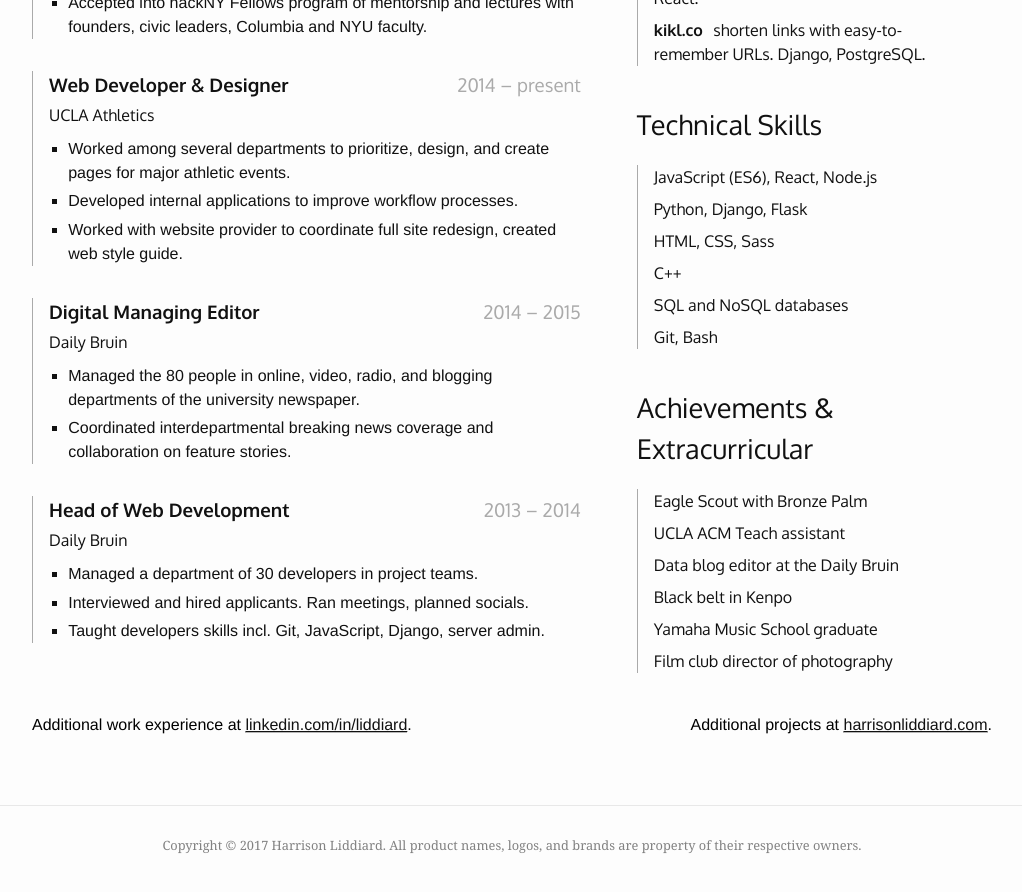
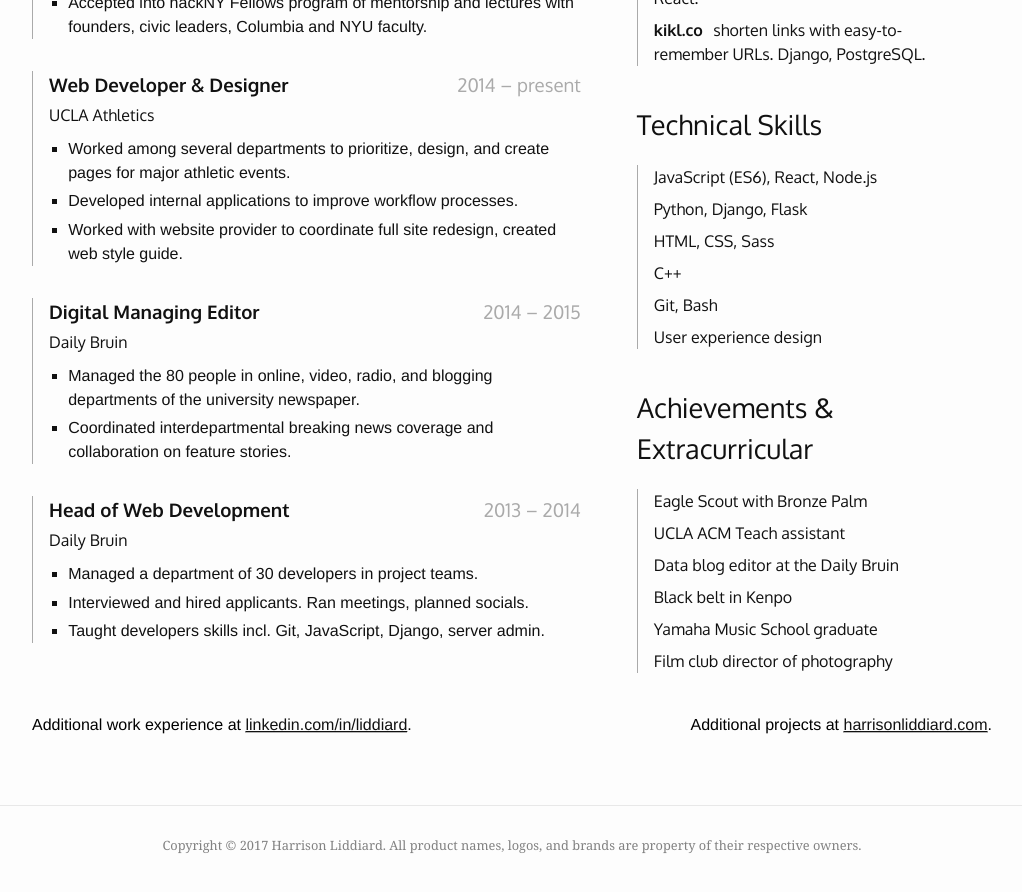
Before and after one commit to liddiard/liddiard.me, a Jekyll site: the page built from resume.md, in a window 1280 px wide and 900 px high, scrolled down 593 px. Shown: the top 892 px of the window, without its empty margins (128-1150 px from the left). Built offline with Jekyll 4.4.1, drawn with Linux system fonts in a browser that asks for light colours; some web fonts are replaced.

Commit message:
removed databases, added ux design

```diff
--- a/resume.md
+++ b/resume.md
@@ -74,8 +74,8 @@ permalink: /resume/
             <h4>Python, Django, Flask</h4>
             <h4>HTML, CSS, Sass</h4>
             <h4>C++</h4>
-            <h4>SQL and NoSQL databases</h4>
             <h4>Git, Bash</h4>
+            <h4>User experience design</h4>
         </div>
         <h2>Achievements &amp; Extracurricular</h2>
         <div class="item">
```
